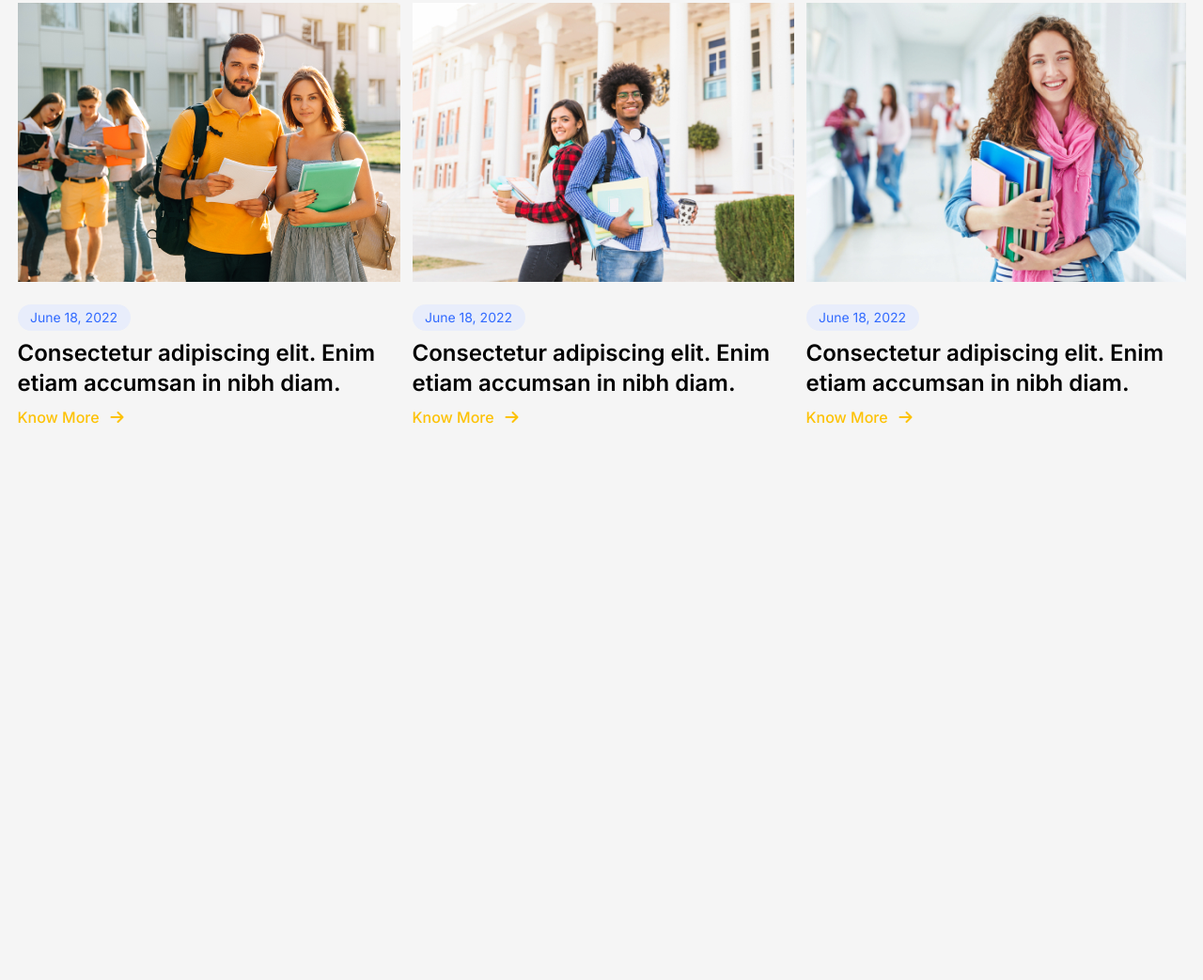
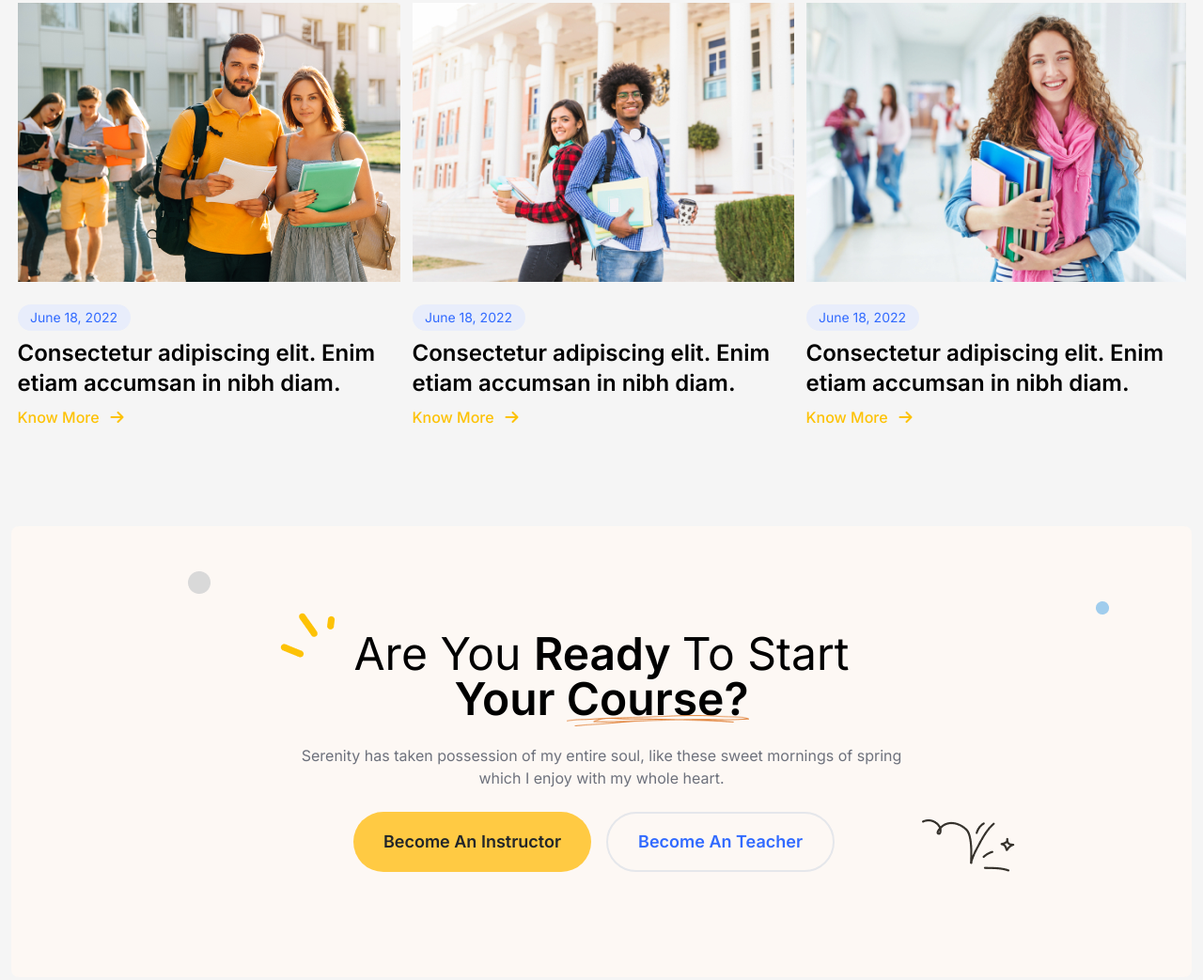
Before and after one commit to EyasinSheikhRony/ShekhoHome, a website: page index.html in a window 1280 px wide. Shown: the part 5643-6686 px from the top of the page at 94% size. Before the commit the page ends 6203 px from the top, so only its background shows below. Drawn offline with nearby package versions, Linux system fonts and the light colour scheme.

Commit message:
Ready to start

```diff
--- a/index.html
+++ b/index.html
@@ -4,7 +4,7 @@
     <meta charset="UTF-8" />
     <meta http-equiv="X-UA-Compatible" content="IE=edge" />
     <meta name="viewport" content="width=device-width, initial-scale=1.0" />
-    <title>Shekho Home</title>
+    <title>Shekho | Home</title>
     <link rel="icon" href="./HomeShekho/graduation-cap 1.png" />
     <link rel="stylesheet" href="style.css" />
     <!-- Bootstrap Link  -->
@@ -1552,7 +1552,7 @@
               </div>
               <div class="max-[425px]:flex max-[768px]:mx-auto">
                 <button
-                  class="bg-[#FFCA43] duration-500 max-[425px]:flex max-[425px]:justify-center max-[425px]:mx-auto hover:bg-[#f7bf30] max-[425px]:text-sm max-[425px]:px-4 max-[425px]:py-0 py-3 px-8 rounded-full text-lg font-semibold mr-4">
+                  class="bg-[#FFCA43] duration-500 lg:mt-4 max-[425px]:flex max-[425px]:justify-center max-[425px]:mx-auto hover:bg-[#f7bf30] max-[425px]:text-sm max-[425px]:px-4 max-[425px]:py-0 py-3 px-8 rounded-full text-lg font-semibold mr-4">
                   See All Articles
                 </button>
               </div>
@@ -1574,12 +1574,12 @@
                   Consectetur adipiscing elit. Enim <br />
                   etiam accumsan in nibh diam.
                 </h1>
-                <div class="flex items-center mt-2">
+                <a href="#" class="flex items-center mt-2">
                   <h3 class="text-[#FDC206] font-medium text-base">
                     Know More
                   </h3>
                   <i class="fa-solid fa-arrow-right ml-3 text-[#FDC206]"></i>
-                </div>
+                </a>
               </div>
 
               <!-- item 2 -->
@@ -1596,12 +1596,12 @@
                   Consectetur adipiscing elit. Enim <br />
                   etiam accumsan in nibh diam.
                 </h1>
-                <div class="flex items-center mt-2">
+                <a href="#" class="flex items-center mt-2">
                   <h3 class="text-[#FDC206] font-medium text-base">
                     Know More
                   </h3>
                   <i class="fa-solid fa-arrow-right ml-3 text-[#FDC206]"></i>
-                </div>
+                </a>
               </div>
 
               <!-- item 3 -->
@@ -1618,18 +1618,105 @@
                   Consectetur adipiscing elit. Enim <br />
                   etiam accumsan in nibh diam.
                 </h1>
-                <div class="flex items-center mt-2">
+                <a href="#" class="flex items-center mt-2">
                   <h3 class="text-[#FDC206] font-medium text-base">
                     Know More
                   </h3>
                   <i class="fa-solid fa-arrow-right ml-3 text-[#FDC206]"></i>
-                </div>
+                </a>
               </div>
             </div>
           </div>
         </div>
       </section>
       <!-- Our Latest Articles section end -->
+
+      <!-- Ready to start section start  -->
+      <section>
+        <div class="container relative mb-20">
+          <div
+            class="bg-[#FDF8F4] max-h-[550px] w-auto flex justify-center items-center rounded-lg">
+            <div class="py-28">
+              <h2
+                class="max-w-[640px] relative text-5xl text-center max-[425px]:text-2xl font-normal text-black mb-4 max-[425px]:justify-center max-[425px]:text-center">
+                Are You
+                <span
+                  class="text-black font-semibold text-5xl max-[425px]:text-2xl"
+                  >Ready
+                </span>
+                To Start <br />
+                <span
+                  class="text-black font-semibold text-5xl max-[425px]:text-2xl relative">
+                  Your
+                </span>
+                <span
+                  class="text-black font-semibold text-5xl max-[425px]:text-2xl relative"
+                  >Course?
+                  <span>
+                    <img
+                      src="./HomeShekho/Vector.png"
+                      alt="#"
+                      class="absolute left-0 bottom-0 x-[-1]" />
+                  </span>
+                </span>
+                <span>
+                  <img
+                    src="./HomeShekho/Group.png"
+                    alt="#"
+                    class="absolute -top-8 -left-6 max-[425px]:left-2 max-[425px]:-top-10 max-[320px]:-top-16" />
+                </span>
+              </h2>
+              <p
+                class="max-w-[640px] mb-6 text-[#6D717C] text-center font-normal text-base max-[425px]:text-sm max-[425px]:flex max-[425px]:text-center">
+                Serenity has taken possession of my entire soul, like these
+                sweet mornings of spring <br />
+                which I enjoy with my whole heart.
+              </p>
+              <div class="max-[425px]:flex justify-center flex">
+                <button
+                  class="bg-[#FFCA43] duration-500 max-[425px]:flex max-[425px]:justify-center max-[425px]:mx-auto hover:bg-[#f7bf30] max-[425px]:text-sm max-[425px]:px-4 max-[425px]:py-0 py-3 px-8 rounded-full text-lg font-semibold mr-4">
+                  Become An Instructor
+                </button>
+                <button
+                  class="border-2 text-[#316AFF] hover:text-black duration-500 max-[425px]:flex max-[425px]:justify-center max-[425px]:mx-auto hover:bg-[#f7bf30] max-[425px]:text-sm max-[425px]:px-4 max-[425px]:py-0 py-3 px-8 rounded-full text-lg font-semibold mr-4">
+                  Become An Teacher
+                </button>
+              </div>
+            </div>
+          </div>
+          <span>
+            <img
+              src="./HomeShekho/Group 5.png"
+              alt="#"
+              class="absolute bottom-28 right-[200px] max-[425px]:right-[20px] max-[425px]:bottom-4 max-[768px]:bottom-10 max-[768px]:right-10 max-[1024px]:right-28" />
+          </span>
+          <span>
+            <img
+              src="./HomeShekho/Ellipse 237.png"
+              alt="#"
+              class="absolute top-12 left-[200px] max-[1024px]:left-[100px]" />
+          </span>
+          <span class="">
+            <img
+              src="./HomeShekho/Ellipse 249.png"
+              alt="#"
+              class="absolute top-20 right-[100px] max-[425px]:right-6" />
+          </span>
+          <span>
+            <img
+              src="./HomeShekho/Ellipse 234.png"
+              alt="#"
+              class="absolute -left-20 bottom-20 max-[768px]:hidden max-[1024px]:left-20 max-[1440px]:-left-12" />
+          </span>
+          <span>
+            <img
+              src="./HomeShekho/Ellipse 250.png"
+              alt="#"
+              class="absolute bottom-24 -right-[100px] max-[768px]:hidden max-[1024px]:right-[50px] max-[1440px]:-right-6" />
+          </span>
+        </div>
+      </section>
+      <!-- Ready to start section end -->
     </main>
     <!-- Main Section End -->
 
```
Also changed, not shown: HomeShekho/Ellipse 249.png (added), HomeShekho/Ellipse 250.png (added).
